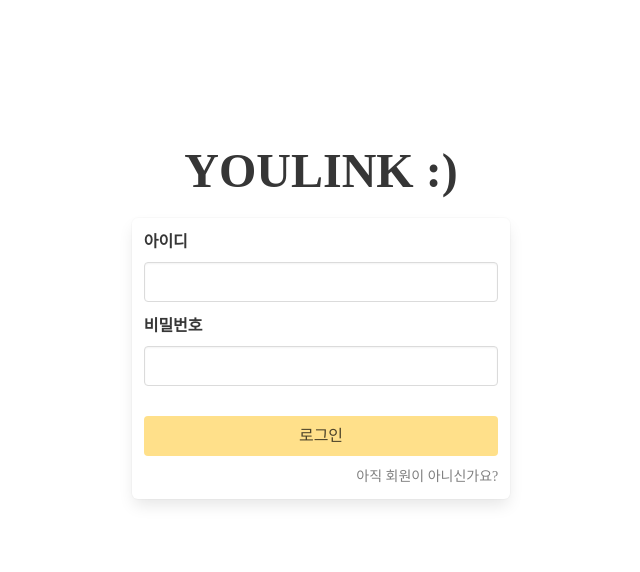
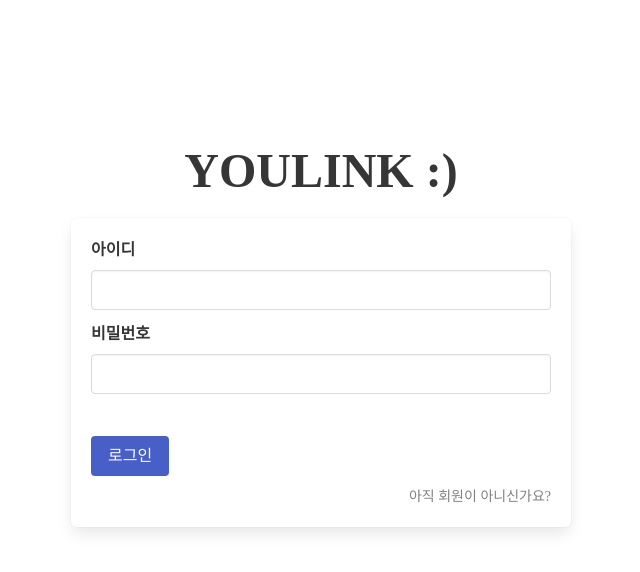
Before and after one commit to hanghe-YouLink/YouLink, a Flask app: page /login in a window 1280 px wide. Shown: the top 572 px of the page, without its empty margins (319-959 px from the left). Run offline with Flask 2, Linux system fonts and the light colour scheme; some libraries are stand-ins or nearby versions; some web fonts are replaced.

Commit message:
login.html 수정

```diff
--- a/templates/login.html
+++ b/templates/login.html
@@ -37,14 +37,9 @@
             font-family: 'SLEIGothicTTF';
         }
 
-        .login-content {
-            margin: 20px auto;
-        }
-
         .button {
             font-family: 'SLEIGothicTTF';
             margin-top: 30px;
-
         }
 
         .sign-up {
@@ -53,11 +48,16 @@
             text-align: right;
             display: block;
         }
+
+        .box {
+            margin: 20px auto;
+            width: 500px;
+        }
     </style>
     <script>
         function sign_in() {
-            let user_id = $('#user-id').val();
-            let user_pw = $('#user-pw').val();
+            let user_id = $('#input-user-id').val();
+            let user_pw = $('#input-user-pw').val();
             if (user_id == "") {
                 alert('아이디를 입력하세요!')
                 return;
@@ -98,23 +98,26 @@
     <div class="login-title">
         <p class="title is-1 level-item has-text-centered">YOULINK :)</p>
     </div>
-    <div class="column is-one-third login-content box">
-        <div class="field">
-            <label class="label">아이디</label>
+    <form class="box login-content">
+        <div class="field login-id">
+            <label class="label" for="input-user-id">아이디</label>
             <div class="control">
-                <input id="user-id" class="input" type="text">
+                <input class="input" type="text" id="input-user-id">
             </div>
+            <p id="help-id" class="help is-danger"></p>
         </div>
-
-        <div class="field">
-            <label class="label">비밀번호</label>
+        <div class="field login-pw">
+            <label class="label" for="input-user-pw">비밀번호</label>
             <div class="control">
-                <input id="user-pw" class="input" type="password">
+                <input class="input" type="password" id="input-user-pw">
             </div>
+            <p id="help-pw" class="help is-danger"></p>
         </div>
-        <button class="button is-warning is-fullwidth" onclick="sign_in()">로그인</button>
-        <small><a href="/join" class="sign-up">아직 회원이 아니신가요?</a></small>
-    </div>
+        <div class="control">
+            <button class="button is-link" onclick="sign_in()">로그인</button>
+            <small><a href="/join" class="sign-up">아직 회원이 아니신가요?</a></small>
+        </div>
+    </form>
 </section>
 </body>
 
```
